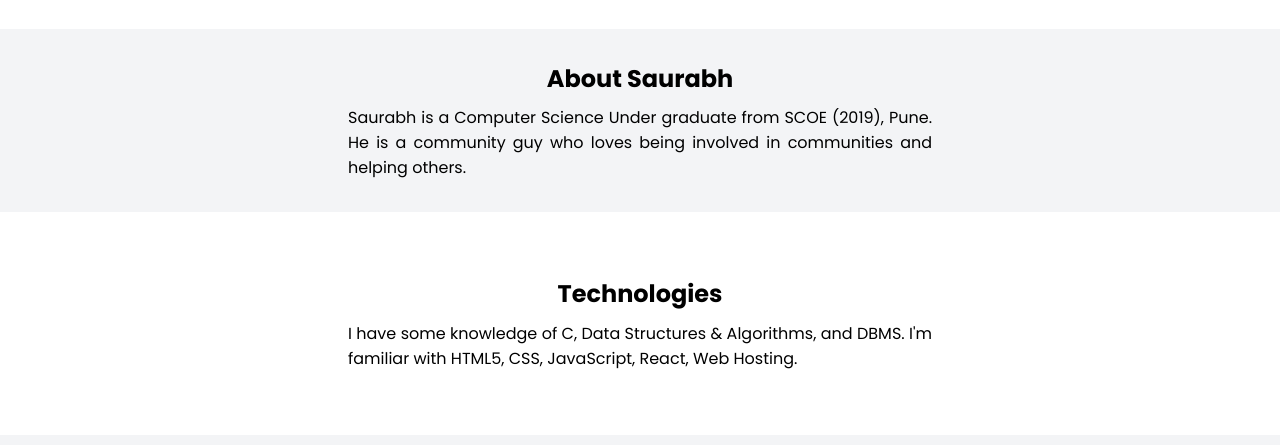
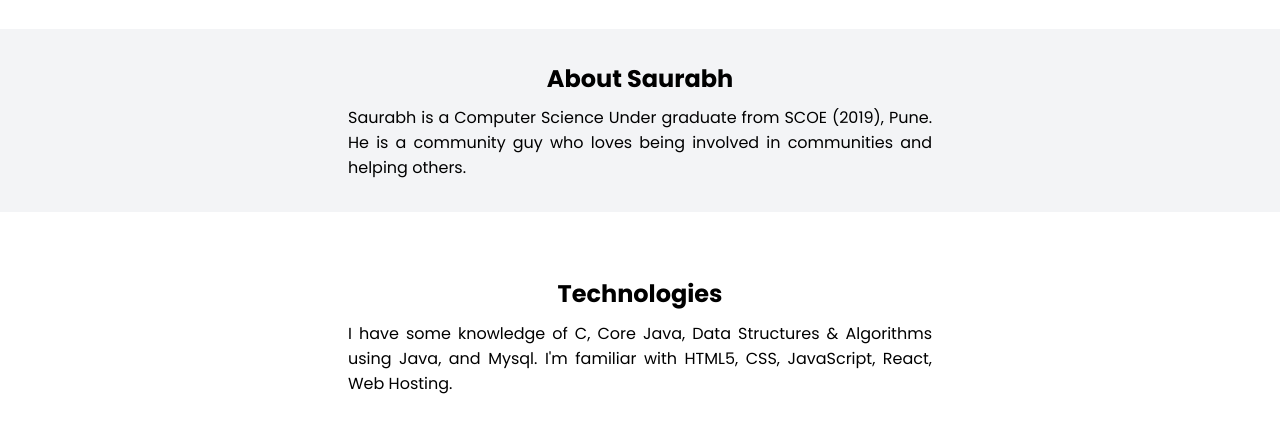
Before and after one commit to saurabh1514/Saurabh_Portfolio, a plain HTML site: page index.html in a window 1280 px wide. Shown: the part 507-952 px from the top of the page. Drawn offline with Linux system fonts and the light colour scheme.

Commit message:
update:index.html
changes in skills set

```diff
--- a/index.html
+++ b/index.html
@@ -42,7 +42,7 @@
             <section class="sections">
                 <div class="container">
                     <h1>Technologies</h1>
-                    <p>I have some knowledge of C, Data Structures & Algorithms, and DBMS. I'm familiar with HTML5, CSS,
+                    <p>I have some knowledge of C, Core Java, Data Structures & Algorithms using Java, and Mysql. I'm familiar with HTML5, CSS,
                         JavaScript, React, Web Hosting.</p>
                 </div>
             </section>
```
